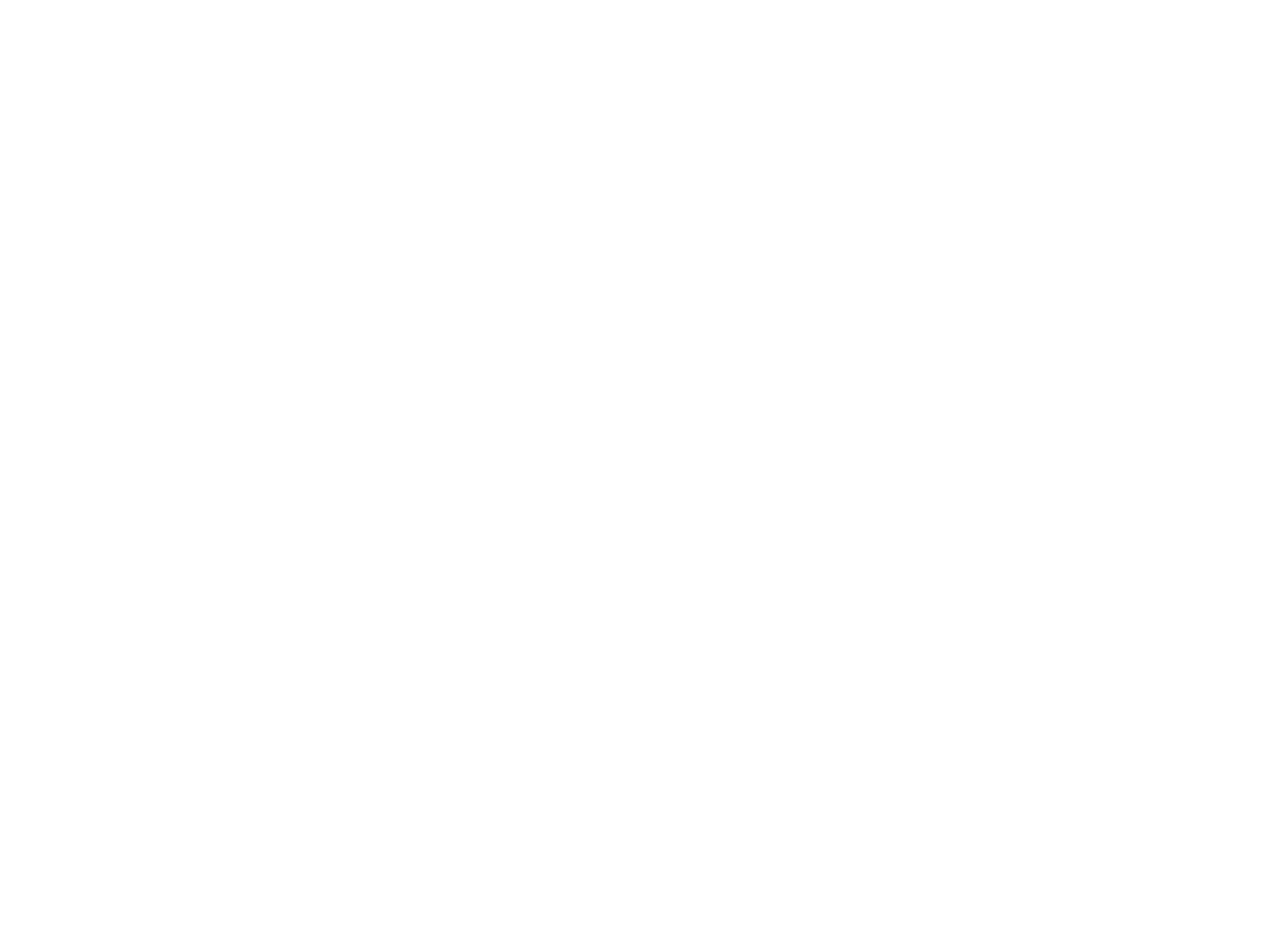
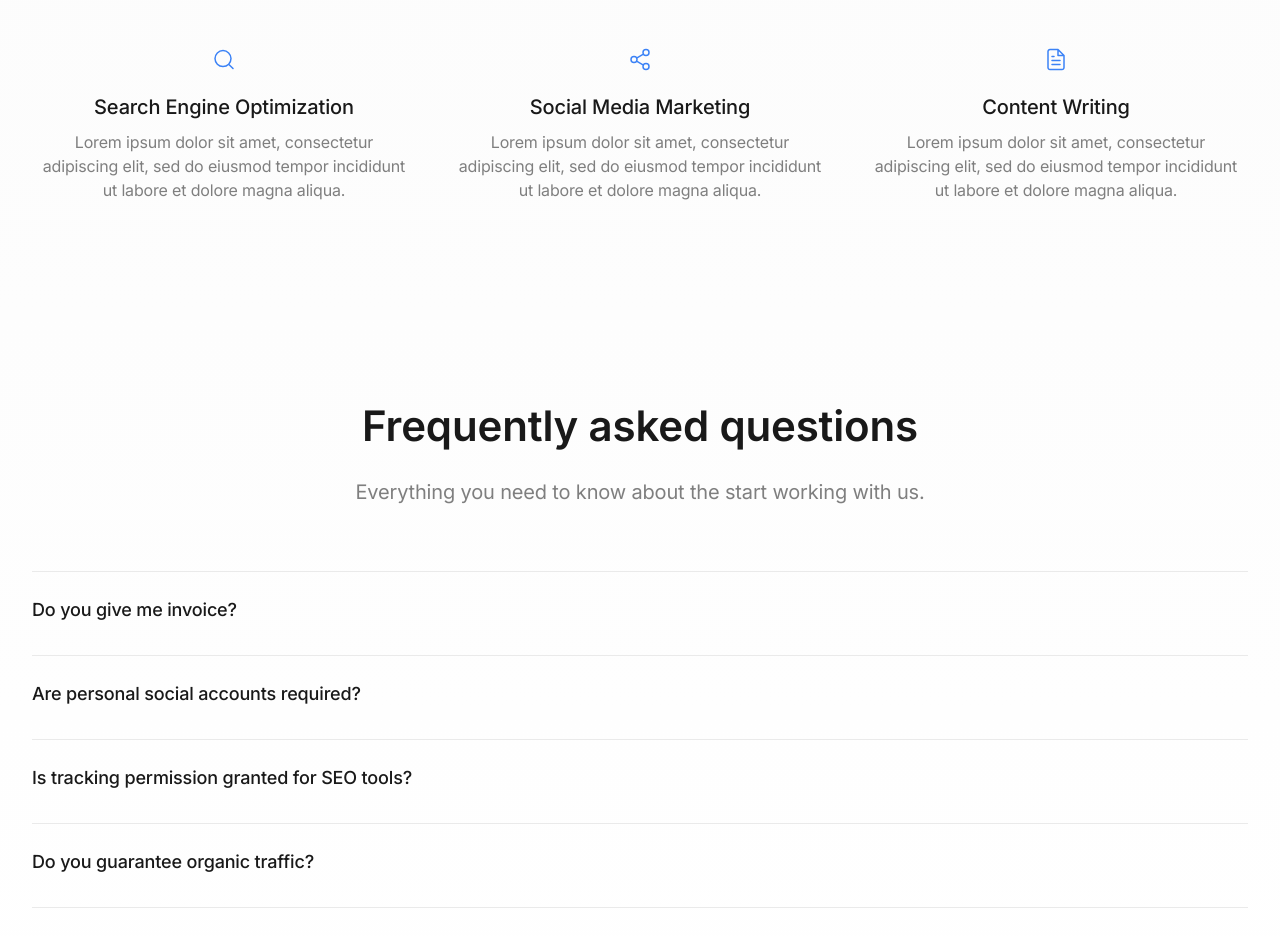
Before and after one commit to iniakunhuda/sbydev-ui, a Next.js app: page /about-us in a window 1280 px wide. Before the commit this address had no page. Shown: the part 480-1416 px from the top of the page. Before the commit the page ends 800 px from the top, so only its background shows below. Built offline with nearby package versions, Linux system fonts and the light colour scheme.

Commit message:
fix(main): update homepage

```diff
--- /dev/null
+++ b/app/(default)/about-us/page.tsx
@@ -0,0 +1,135 @@
+export const metadata = {
+  title: 'About Us - Surabayadev',
+  description: 'Page description',
+}
+
+export default function AboutUs() {
+  return (
+    <section className="bg-gradient-to-b from-gray-100 to-white">
+      <div className="container max-w-screen-xl mx-auto px-4 pt-32 pb-12">
+        <section>
+          <div className="text-center py-12 lg:py-24">
+
+            <h2 className="font-semibold text-gray-900 text-2xl md:text-3xl lg:text-4xl mb-5">Tentang Kami</h2>
+
+            <p className="font-normal text-gray-500 text-base md:text-lg lg:text-xl mb-16">SurabayaDev merupakan komunitas teknologi yang dibentuk sejak tahun 2010 <br /> dan merupakan wadah untuk belajar dan kolaborasi di Kota Surabaya</p>
+          </div>
+
+          <div className="grid grid-cols-1 md:grid-cols-2 lg:grid-cols-3 mb-12 lg:mb-24">
+            <div className="card">
+              <div className="text-center mb-20 lg:mb-0">
+                <div className="flex justify-center mb-5">
+                  <svg width="24" height="25" viewBox="0 0 24 25" fill="none" xmlns="http://www.w3.org/2000/svg">
+                    <path d="M21 21.5626L16.65 17.2126M19 11.5626C19 15.9809 15.4183 19.5626 11 19.5626C6.58172 19.5626 3 15.9809 3 11.5626C3 7.14434 6.58172 3.56262 11 3.56262C15.4183 3.56262 19 7.14434 19 11.5626Z" stroke="#3B82F6" stroke-width="1.5" stroke-linecap="round" stroke-linejoin="round"></path>
+                  </svg>
+                </div>
+
+                <h3 className="font-medium text-gray-900 text-lg lg:text-xl mb-2">Search Engine Optimization</h3>
+
+                <p className="font-normal text-gray-500 text-sm lg:text-base">Lorem ipsum dolor sit amet, consectetur <br /> adipiscing elit, sed do eiusmod tempor incididunt <br /> ut labore et dolore magna aliqua.</p>
+              </div>
+            </div>
+
+            <div className="card">
+              <div className="text-center mb-20 lg:mb-0">
+                <div className="flex justify-center mb-5">
+                  <svg width="24" height="25" viewBox="0 0 24 25" fill="none" xmlns="http://www.w3.org/2000/svg">
+                    <path d="M8.59 14.0726L15.42 18.0526M15.41 7.07262L8.59 11.0526M21 5.56262C21 7.21948 19.6569 8.56262 18 8.56262C16.3431 8.56262 15 7.21948 15 5.56262C15 3.90577 16.3431 2.56262 18 2.56262C19.6569 2.56262 21 3.90577 21 5.56262ZM9 12.5626C9 14.2195 7.65685 15.5626 6 15.5626C4.34315 15.5626 3 14.2195 3 12.5626C3 10.9058 4.34315 9.56262 6 9.56262C7.65685 9.56262 9 10.9058 9 12.5626ZM21 19.5626C21 21.2195 19.6569 22.5626 18 22.5626C16.3431 22.5626 15 21.2195 15 19.5626C15 17.9058 16.3431 16.5626 18 16.5626C19.6569 16.5626 21 17.9058 21 19.5626Z" stroke="#3B82F6" stroke-width="1.5" stroke-linecap="round" stroke-linejoin="round"></path>
+                  </svg>
+                </div>
+
+                <h3 className="font-medium text-gray-900 text-lg lg:text-xl mb-2">Social Media Marketing</h3>
+
+                <p className="font-normal text-gray-500 text-sm lg:text-base">Lorem ipsum dolor sit amet, consectetur <br /> adipiscing elit, sed do eiusmod tempor incididunt <br /> ut labore et dolore magna aliqua.</p>
+              </div>
+            </div>
+
+            <div className="card">
+              <div className="text-center">
+                <div className="flex justify-center mb-5">
+                  <svg width="24" height="25" viewBox="0 0 24 25" fill="none" xmlns="http://www.w3.org/2000/svg">
+                    <path d="M14 2.56262H6C5.46957 2.56262 4.96086 2.77334 4.58579 3.14841C4.21071 3.52348 4 4.03219 4 4.56262V20.5626C4 21.0931 4.21071 21.6018 4.58579 21.9768C4.96086 22.3519 5.46957 22.5626 6 22.5626H18C18.5304 22.5626 19.0391 22.3519 19.4142 21.9768C19.7893 21.6018 20 21.0931 20 20.5626V8.56262M14 2.56262L20 8.56262M14 2.56262V8.56262H20M16 13.5626H8M16 17.5626H8M10 9.56262H8" stroke="#3B82F6" stroke-width="1.5" stroke-linecap="round" stroke-linejoin="round"></path>
+                  </svg>
+                </div>
+
+                <h3 className="font-medium text-gray-900 text-lg lg:text-xl mb-2">Content Writing</h3>
+
+                <p className="font-normal text-gray-500 text-sm lg:text-base">Lorem ipsum dolor sit amet, consectetur <br /> adipiscing elit, sed do eiusmod tempor incididunt <br /> ut labore et dolore magna aliqua.</p>
+              </div>
+            </div>
+          </div>
+        </section>
+
+        <section>
+          <div className="container max-w-screen-xl mx-auto px-4">
+            <div className="text-center py-12 lg:py-24">
+              <h2 className="font-semibold text-gray-900 text-2xl md:text-3xl lg:text-4xl mb-5">Frequently asked questions</h2>
+
+              <p className="font-normal text-gray-500 text-base lg:text-xl mb-16">Everything you need to know about the start working with us.</p>
+
+              <hr className="mb-6" />
+
+              <div className="relative text-left">
+                <h4 className="accordion font-medium text-gray-900 text-lg cursor-pointer mb-2">
+                  Do you give me invoice?
+                </h4>
+
+                <div className="hidden">
+                  <p className="font-normal text-gray-500 text-base">Lorem ipsum dolor sit amet consectetur adipisicing elit. Iste, repudiandae consectetur culpa rem doloribus maxime hic nisi nostrum dolorem ducimus odio repellendus minima, ipsum quidem numquam quia natus similique id?</p>
+                </div>
+              </div>
+
+              <hr className="mt-8 mb-6" />
+
+              <div className="relative text-left">
+                <h4 className="accordion font-medium text-gray-900 text-lg cursor-pointer mb-2">
+                  Are personal social accounts required?
+                </h4>
+
+                <div className="hidden">
+                  <p className="font-normal text-gray-500 text-base">Lorem ipsum dolor sit amet consectetur adipisicing elit. Iste, repudiandae consectetur culpa rem doloribus maxime hic nisi nostrum dolorem ducimus odio repellendus minima, ipsum quidem numquam quia natus similique id?</p>
+                </div>
+              </div>
+
+              <hr className="mt-8 mb-6" />
+
+              <div className="relative text-left">
+                <h4 className="accordion font-medium text-gray-900 text-lg cursor-pointer mb-2">
+                  Is tracking permission granted for SEO tools?
+                </h4>
+
+                <div className="hidden">
+                  <p className="font-normal text-gray-500 text-base">Lorem ipsum dolor sit amet consectetur adipisicing elit. Iste, repudiandae consectetur culpa rem doloribus maxime hic nisi nostrum dolorem ducimus odio repellendus minima, ipsum quidem numquam quia natus similique id?</p>
+                </div>
+              </div>
+
+              <hr className="mt-8 mb-6" />
+
+              <div className="relative text-left">
+                <h4 className="accordion font-medium text-gray-900 text-lg cursor-pointer mb-2">
+                  Do you guarantee organic traffic?
+                </h4>
+
+                <div className="hidden">
+                  <p className="font-normal text-gray-500 text-base">Lorem ipsum dolor sit amet consectetur adipisicing elit. Iste, repudiandae consectetur culpa rem doloribus maxime hic nisi nostrum dolorem ducimus odio repellendus minima, ipsum quidem numquam quia natus similique id?</p>
+                </div>
+              </div>
+
+              <hr className="mt-8 mb-6" />
+
+              <div className="relative text-left">
+                <h4 className="accordion font-medium text-gray-900 text-lg cursor-pointer mb-2">
+                  How long does it usually take for the average marketing job?
+                </h4>
+
+                <div className="hidden">
+                  <p className="font-normal text-gray-500 text-base">Lorem ipsum dolor sit amet consectetur adipisicing elit. Iste, repudiandae consectetur culpa rem doloribus maxime hic nisi nostrum dolorem ducimus odio repellendus minima, ipsum quidem numquam quia natus similique id?</p>
+                </div>
+              </div>
+            </div>
+          </div>
+        </section>
+      </div>
+    </section>
+  )
+}
--- /dev/null
+++ b/app/(default)/blog/page.tsx
@@ -0,0 +1,22 @@
+export const metadata = {
+  title: 'Blog - Surabayadev',
+  description: 'Page description',
+}
+
+export default function Blog() {
+  return (
+    <section className="bg-gradient-to-b from-gray-100 to-white">
+      <div className="max-w-6xl mx-auto px-4 sm:px-6">
+        <div className="pt-32 pb-12 md:pt-40 md:pb-20">
+
+          {/* Page header */}
+          <div className="max-w-3xl mx-auto text-center pb-12 md:pb-20">
+            <h1 className="h1 mb-4">Coming Soon</h1>
+            <p className="text-xl text-gray-600">.... in Development 🚀</p>
+          </div>
+
+        </div>
+      </div>
+    </section>
+  )
+}
--- /dev/null
+++ b/app/(default)/event/page.tsx
@@ -0,0 +1,22 @@
+export const metadata = {
+  title: 'Event - Surabayadev',
+  description: 'Page description',
+}
+
+export default function AboutUs() {
+  return (
+    <section className="bg-gradient-to-b from-gray-100 to-white">
+      <div className="max-w-6xl mx-auto px-4 sm:px-6">
+        <div className="pt-32 pb-12 md:pt-40 md:pb-20">
+
+          {/* Page header */}
+          <div className="max-w-3xl mx-auto text-center pb-12 md:pb-20">
+            <h1 className="h1 mb-4">Coming Soon</h1>
+            <p className="text-xl text-gray-600">.... in Development 🚀</p>
+          </div>
+
+        </div>
+      </div>
+    </section>
+  )
+}
--- a/components/hero.tsx
+++ b/components/hero.tsx
@@ -1,4 +1,4 @@
-import VideoThumb from '@/public/images/hero-image.png'
+import VideoThumb from '@/public/images/sbydev-team.png'
 import ModalVideo from '@/components/modal-video'
 
 export default function Hero() {
@@ -11,8 +11,8 @@ export default function Hero() {
           <defs>
             <linearGradient x1="50%" y1="0%" x2="50%" y2="100%" id="illustration-01">
               <stop stopColor="#FFF" offset="0%" />
-              <stop stopColor="#EAEAEA" offset="77.402%" />
-              <stop stopColor="#DFDFDF" offset="100%" />
+              <stop stopColor="#16a34a" offset="77.402%" />
+              <stop stopColor="#16a34a" offset="100%" />
             </linearGradient>
           </defs>
           <g fill="url(#illustration-01)" fillRule="evenodd">
@@ -56,8 +56,8 @@ export default function Hero() {
           {/* Hero image */}
           <ModalVideo
             thumb={VideoThumb}
-            thumbWidth={768}
-            thumbHeight={432}
+            thumbWidth={600}
+            thumbHeight={300}
             thumbAlt="Modal video thumbnail"
             video="/videos/video.mp4"
             videoWidth={1920}
--- a/components/modal-video.tsx
+++ b/components/modal-video.tsx
@@ -34,8 +34,8 @@ export default function ModalVideo({
       <div>
         <div className="relative flex justify-center mb-8" data-aos="zoom-y-out" data-aos-delay="450">
           <div className="flex flex-col justify-center">
-            <Image src={thumb} width={thumbWidth} height={thumbHeight} alt={thumbAlt} />
-            <svg className="absolute inset-0 max-w-full mx-auto md:max-w-none h-auto" width="768" height="432" viewBox="0 0 768 432" xmlns="http://www.w3.org/2000/svg" xmlnsXlink="http://www.w3.org/1999/xlink">
+            <Image className='rounded-2xl' src={thumb} width={thumbWidth} height={thumbHeight} alt={thumbAlt} />
+            {/* <svg className="absolute inset-0 max-w-full mx-auto md:max-w-none h-auto" width="768" height="432" viewBox="0 0 768 432" xmlns="http://www.w3.org/2000/svg" xmlnsXlink="http://www.w3.org/1999/xlink">
               <defs>
                 <linearGradient x1="50%" y1="0%" x2="50%" y2="100%" id="hero-ill-a">
                   <stop stopColor="#FFF" offset="0%" />
@@ -62,7 +62,7 @@ export default function ModalVideo({
                   <use fill="url(#hero-ill-e)" xlinkHref="#hero-ill-d" />
                 </g>
               </g>
-            </svg>
+            </svg> */}
           </div>
           <button className="absolute top-full flex items-center transform -translate-y-1/2 bg-white rounded-full font-medium group p-4 shadow-lg" onClick={() => { setModalOpen(true) }}>
             <svg className="w-6 h-6 fill-current text-gray-400 group-hover:text-blue-600 shrink-0" viewBox="0 0 24 24" xmlns="http://www.w3.org/2000/svg">
--- a/components/ui/logo.tsx
+++ b/components/ui/logo.tsx
@@ -4,6 +4,8 @@ import Image from "next/image"
 
 export default function Logo() {
   return (
-    <Image className="relative rounded-full" src={LogoImage} width={200} height={96} alt="Logo" />
+    <Link href="/">
+      <Image className="relative rounded-full" src={LogoImage} width={200} height={96} alt="Logo" />
+    </Link>
   )
 }
```
Also changed, not shown: public/images/sbydev-team.png (added).
